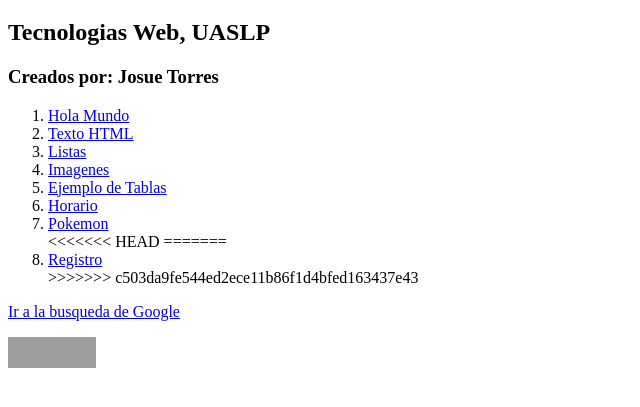
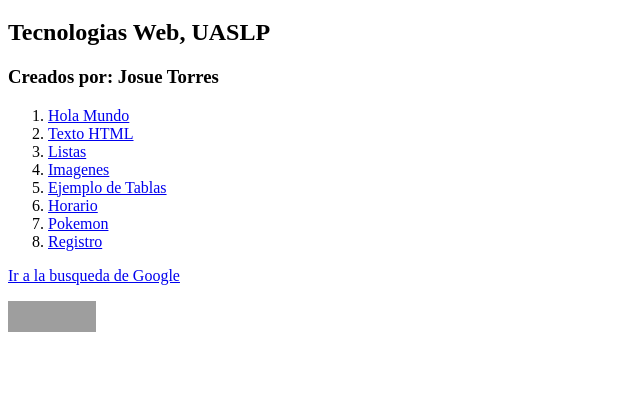
Before and after one commit to Torres13/ejemplos-html-tecweb, a plain HTML site: page index.html in a window 1280 px wide. Shown: the part 61-468 px from the top of the page, without its empty margins (0-640 px from the left). Drawn offline with Linux system fonts and the light colour scheme; grey boxes are pictures that could not be loaded.

Commit message:
Se resuelve conflicto guardar achivo

```diff
--- a/index.html
+++ b/index.html
@@ -19,11 +19,8 @@
         <li><a href="tablas.html">Ejemplo de Tablas</a></li>
         <li><a href="horario.html">Horario</a></li>
         <li><a href="pokemon.html">Pokemon</a></li>
-<<<<<<< HEAD
          <!--Este es un comenatiro -->
-=======
         <li><a href="registro.html">Registro</a></li>
->>>>>>> c503da9fe544ed2ece11b86f1d4bfed163437e43
     </ol>
 
     <!--Enlaces Absolutos-->
```
